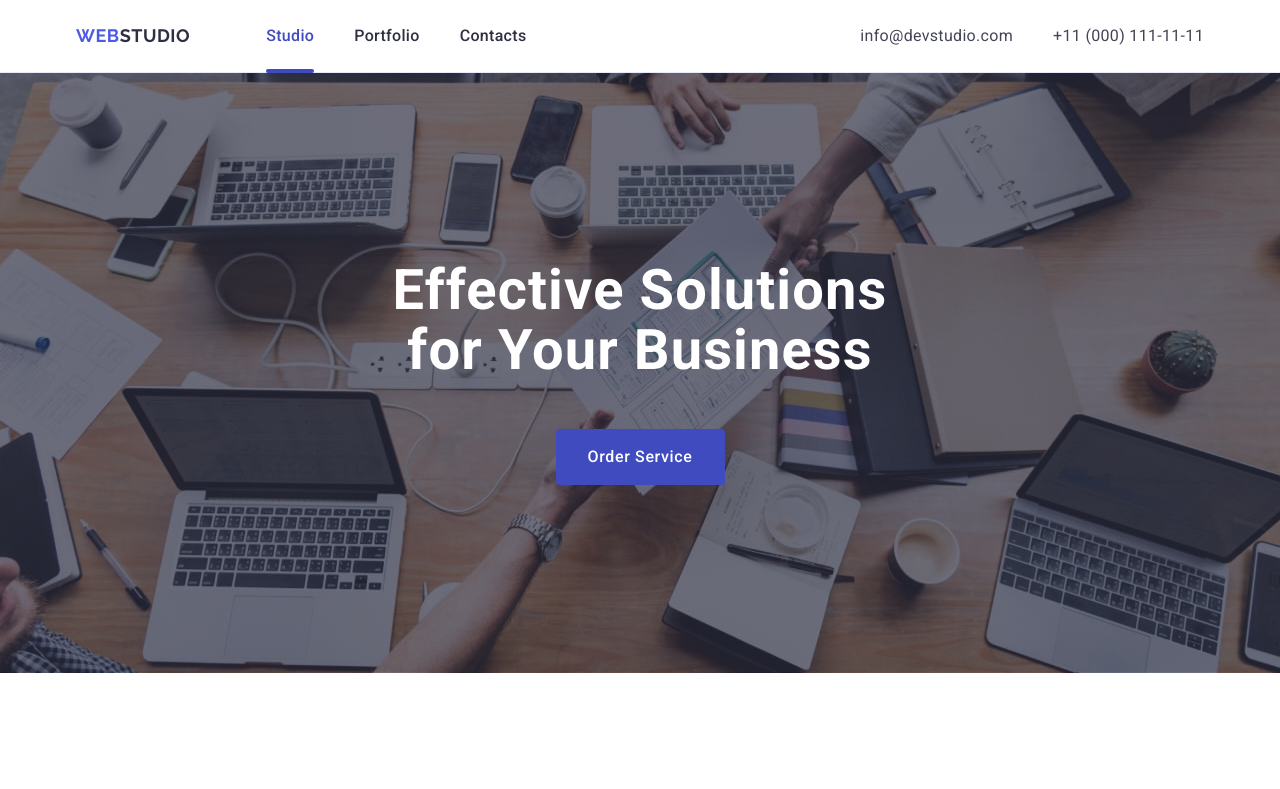
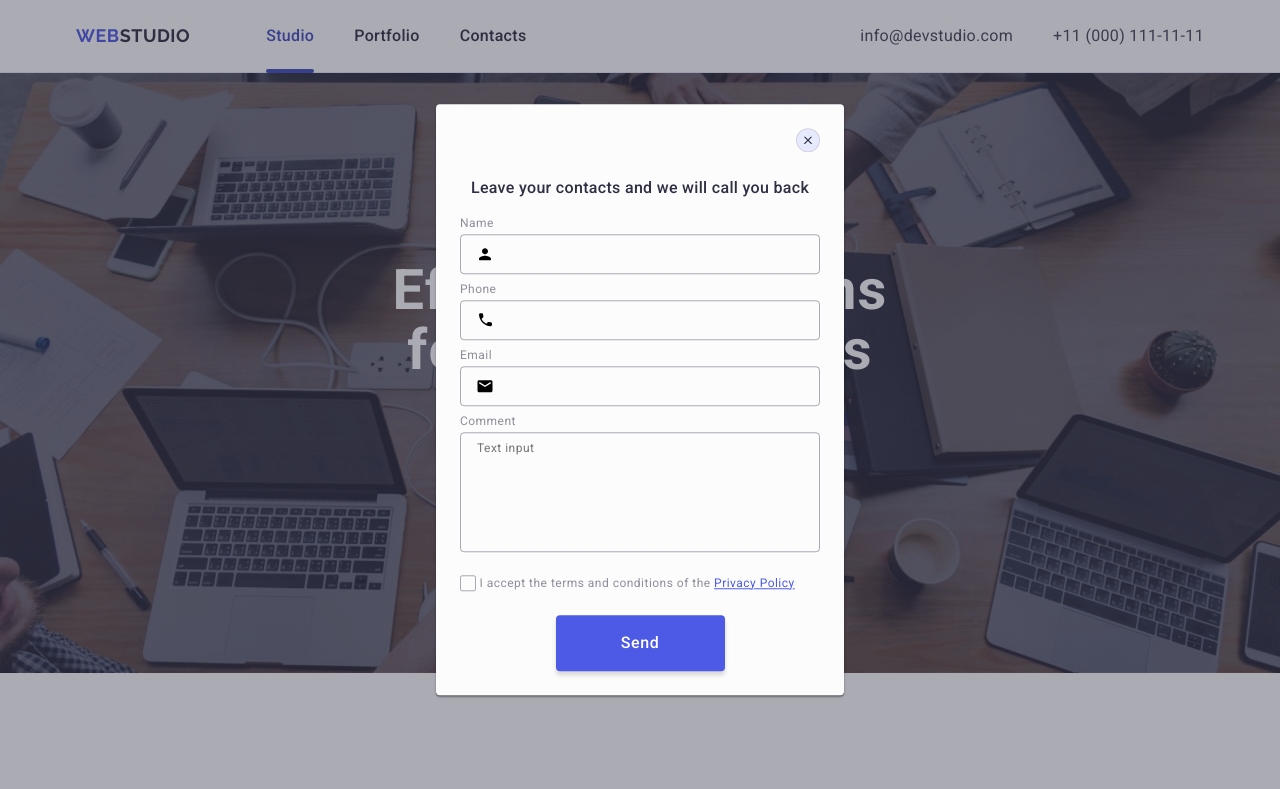
Before and after one commit to AleksPolishcuk/goit-markup-hw-05, a plain HTML site: page index.html in a window 1280 px wide. Both pictures are taken after a click on the button "Order Service". Shown: the top 789 px of the page. Drawn offline with nearby package versions, Linux system fonts and the light colour scheme.

Commit message:
Update + js

```diff
--- a/css/styles.css
+++ b/css/styles.css
@@ -735,7 +735,7 @@ img {
   margin-bottom: 24px;
 }
 
-.privacy-policy-radiobtn {
+.privacy-policy-item {
   font-size: 12px;
   line-height: 1.17;
   letter-spacing: 0.04em;
@@ -756,13 +756,13 @@ img {
   fill: transparent;
 }
 
-.radio-btn:checked + .privacy-policy-radiobtn > .modal-checkbox {
+.radio-btn:checked + .privacy-policy-item > .modal-checkbox {
   background-color: #404bbf;
   border: none;
   fill: #f4f4fd;
 }
 
-.privacy-policy-link {
+.privacy-policy-title {
   color: #4d5ae5;
   line-height: 1.33;
   text-decoration: underline;
--- a/index.html
+++ b/index.html
@@ -67,7 +67,9 @@
       <section class="hero hero-section">
         <div class="container container-hero">
           <h1 class="hero-title">Effective Solutions for Your Business</h1>
-          <button class="hero-button" type="button">Order Service</button>
+          <button class="hero-button" type="button" data-modal-open>
+            Order Service
+          </button>
         </div>
       </section>
 
@@ -462,9 +464,9 @@
       </div>
     </footer>
 
-    <div class="backdrop">
+    <div class="backdrop" data-modal>
       <div class="modal">
-        <button class="close-button" type="button">
+        <button class="close-button" type="button" data-modal-close>
           <svg class="close-icon" width="8" height="8">
             <use href="./images/icons.svg#icon-close"></use>
           </svg>
@@ -538,14 +540,14 @@
               value="true"
               id="user-privacy"
             />
-            <label for="user-privacy" class="privacy-policy-radiobtn">
+            <label for="user-privacy" class="privacy-policy-item">
               <span class="modal-checkbox">
                 <svg class="modal-checkbox-icon" width="10" height="8">
                   <use href="./images/icons.svg#icon-Frame"></use>
                 </svg>
               </span>
               I accept the terms and conditions of the
-              <a class="privacy-policy-link">Privacy Policy</a></label
+              <a class="privacy-policy-title">Privacy Policy</a></label
             >
           </div>
 
@@ -553,5 +555,6 @@
         </form>
       </div>
     </div>
+    <script src="./js/modal.js"></script>
   </body>
 </html>
--- /dev/null
+++ b/js/modal.js
@@ -0,0 +1,18 @@
+(() => {
+  const refs = {
+    // Додати атрибут data-modal-open на кнопку відкриття
+    openModalBtn: document.querySelector('[data-modal-open]'),
+    // Додати атрибут data-modal-close на кнопку закриття
+    closeModalBtn: document.querySelector('[data-modal-close]'),
+    // Додати атрибут data-modal на бекдроп модалки
+    modal: document.querySelector('[data-modal]'),
+  };
+
+  refs.openModalBtn.addEventListener('click', toggleModal);
+  refs.closeModalBtn.addEventListener('click', toggleModal);
+
+  function toggleModal() {
+    // is-open це клас який буде додаватися/забиратися на бекдроп при натисканні на кнопки
+    refs.modal.classList.toggle('is-open');
+  }
+})();
```
